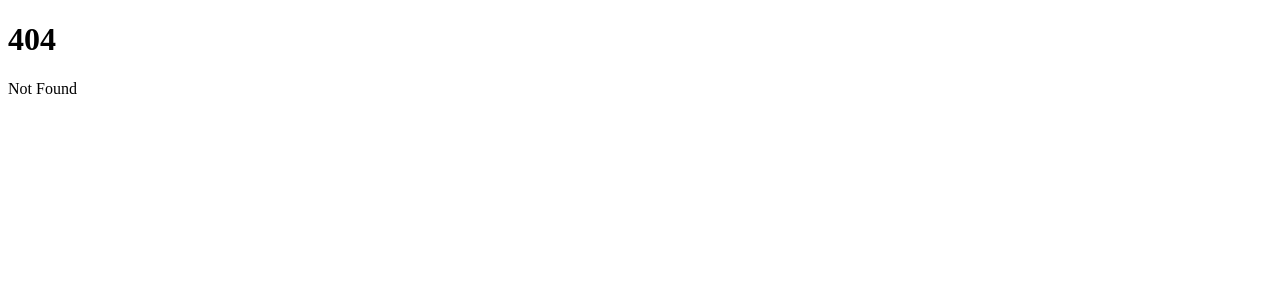
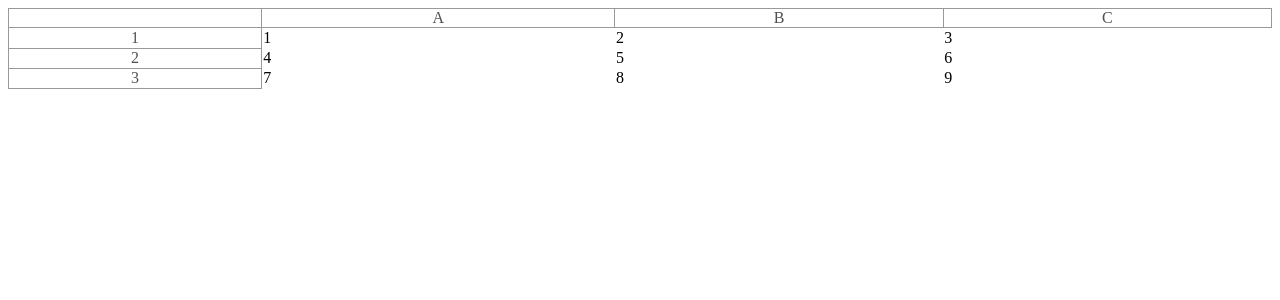
Before and after one commit to YoukoKobayashi/svelte_spreadsheet, a SvelteKit app: page /spreadsheet in a window 1280 px wide. Before the commit this address had no page. Shown: the top 300 px of the page. Built offline with nearby package versions, Linux system fonts and the light colour scheme.

Commit message:
2nd commit!

```diff
--- a/src/routes/+page.svelte
+++ b/src/routes/+page.svelte
@@ -1,2 +1,3 @@
 <h1>Welcome to SvelteKit</h1>
-<p>Visit <a href="https://kit.svelte.dev">kit.svelte.dev</a> to read the documentation</p>
+<!-- <p>Visit <a href="https://kit.svelte.dev">kit.svelte.dev</a> to read the documentation</p> -->
+<p>Visit <a href="/spreadsheet">My Spreadsheet app</a>!</p>
--- /dev/null
+++ b/src/routes/spreadsheet/+page.svelte
@@ -0,0 +1,5 @@
+<script lang="ts">
+import Spreadsheet from './Spreadsheet.svelte';
+</script>
+
+<Spreadsheet />
--- /dev/null
+++ b/src/routes/spreadsheet/Cell.svelte
@@ -0,0 +1,5 @@
+<script lang="ts">
+  export let content:String|number = '';
+</script>
+
+<td>{content}</td>
--- /dev/null
+++ b/src/routes/spreadsheet/Spreadsheet.svelte
@@ -0,0 +1,53 @@
+<script lang="ts">
+import Cell from './Cell.svelte';
+let editing=false;
+</script>
+
+
+<table>
+  <thead>
+  <tr>
+    <th></th>
+    <th>A</th>
+    <th>B</th>
+    <th>C</th>
+    </tr>
+  </thead>
+  <tbody>
+    <tr>
+      <th>1</th>
+<Cell content={1} />
+<Cell content={2} />
+<Cell content={3} />
+    </tr>
+    <tr>
+      <th>2</th>
+<Cell content={4} />
+<Cell content={5} />
+<Cell content={6} />
+    </tr>
+    <tr>
+      <th>3</th>
+<Cell content={7} />
+<Cell content={8} />
+<Cell content={9} />
+    </tr>
+  </tbody>
+</table>
+
+
+
+<style>
+table{
+  width:100%;
+  border-collapse:collapse;
+}
+th,td{
+  color:#505050;
+  font-weight:normal;
+  border:1px solid #999;
+  background:#fff;
+  padding:0;
+  margin:0;
+}
+</style>
```
